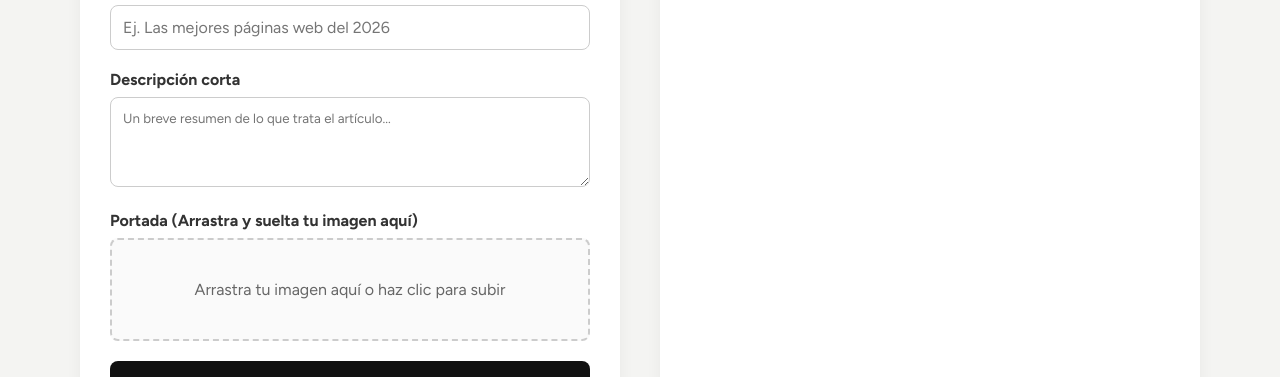
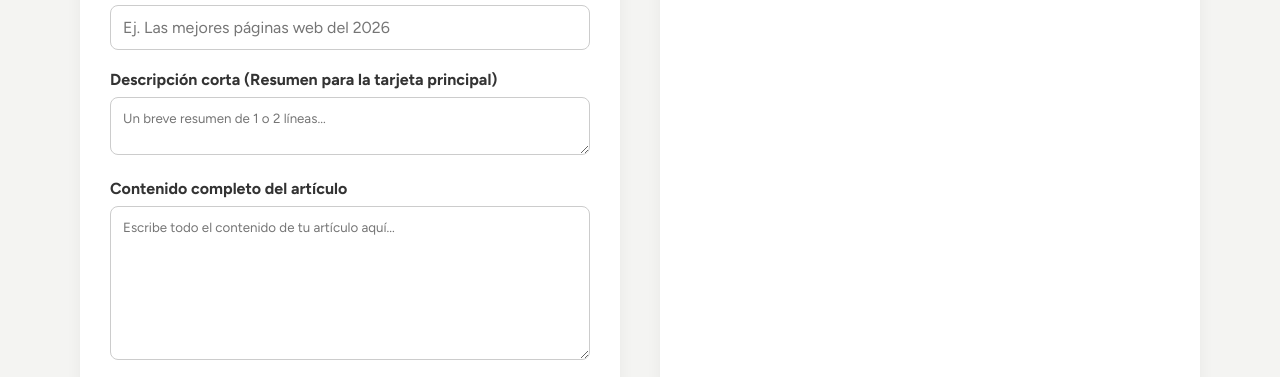
Before and after one commit to demiansoberanes7-stack/WEB-ZORRO-TECH, a React (Vite) app: page /admin in a window 1280 px wide. Both pictures are taken after typing "Sample123" into the empty fields and a click on the button "Conectar a la Nube". Shown: the part 400-777 px from the top of the page. Built offline with nearby package versions, Linux system fonts and the light colour scheme; no server answers.

Commit message:
feat: separate blog description from full content and add truncation

```diff
--- a/src/pages/AdminBlog.jsx
+++ b/src/pages/AdminBlog.jsx
@@ -9,7 +9,7 @@ const FILE_PATH = 'src/data/blogs.json';
 
 export default function AdminBlog() {
   const [blogs, setBlogs] = useState([]);
-  const [formData, setFormData] = useState({ id: '', title: '', description: '', coverUrl: '' });
+  const [formData, setFormData] = useState({ id: '', title: '', description: '', content: '', coverUrl: '' });
   const [isEditing, setIsEditing] = useState(false);
   const [token, setToken] = useState(localStorage.getItem('github_pat') || '');
   const [isLoading, setIsLoading] = useState(false);
@@ -128,8 +128,8 @@ export default function AdminBlog() {
 
   const handleSubmit = async (e) => {
     e.preventDefault();
-    if (!formData.title || !formData.description || (!formData.coverUrl && !imageFile)) {
-      alert('Por favor, llena todos los campos y sube una imagen.');
+    if (!formData.title || !formData.description || !formData.content || (!formData.coverUrl && !imageFile)) {
+      alert('Por favor, llena todos los campos, escribe el contenido y sube una imagen.');
       return;
     }
 
@@ -164,14 +164,14 @@ export default function AdminBlog() {
       updatedBlogs = [...blogs, newBlog];
     }
 
-    setFormData({ id: '', title: '', description: '', coverUrl: '' });
+    setFormData({ id: '', title: '', description: '', content: '', coverUrl: '' });
     setImageFile(null);
     setImagePreview('');
     saveToGitHub(updatedBlogs);
   };
 
   const handleEdit = (blog) => {
-    setFormData(blog);
+    setFormData({ ...blog, content: blog.content || '' });
     setImagePreview(blog.coverUrl);
     setImageFile(null);
     setIsEditing(true);
@@ -238,13 +238,25 @@ export default function AdminBlog() {
             </div>
 
             <div className="form-group">
-              <label>Descripción corta</label>
+              <label>Descripción corta (Resumen para la tarjeta principal)</label>
               <textarea
                 name="description"
                 value={formData.description}
                 onChange={handleInputChange}
-                placeholder="Un breve resumen de lo que trata el artículo..."
-                rows="4"
+                placeholder="Un breve resumen de 1 o 2 líneas..."
+                rows="2"
+                disabled={isLoading}
+              ></textarea>
+            </div>
+
+            <div className="form-group">
+              <label>Contenido completo del artículo</label>
+              <textarea
+                name="content"
+                value={formData.content}
+                onChange={handleInputChange}
+                placeholder="Escribe todo el contenido de tu artículo aquí..."
+                rows="8"
                 disabled={isLoading}
               ></textarea>
             </div>
--- a/src/pages/Blog.css
+++ b/src/pages/Blog.css
@@ -85,6 +85,10 @@
   line-height: 1.6;
   margin: 0 0 24px 0;
   flex-grow: 1;
+  display: -webkit-box;
+  -webkit-line-clamp: 3; /* Maximo 3 lineas en la tarjeta */
+  -webkit-box-orient: vertical;
+  overflow: hidden;
 }
 
 .blog-read-more {
--- a/src/pages/BlogPost.jsx
+++ b/src/pages/BlogPost.jsx
@@ -65,7 +65,9 @@ export default function BlogPost() {
         </div>
 
         <div className="blog-post-content lm-container">
-          <p className="blog-post-description">{blog.description}</p>
+          <p className="blog-post-description" style={{ whiteSpace: 'pre-wrap' }}>
+            {blog.content || blog.description}
+          </p>
 
           <div className="blog-post-footer">
             <p>¿Te interesó este tema? Hablemos de cómo aplicarlo a tu negocio.</p>
```
